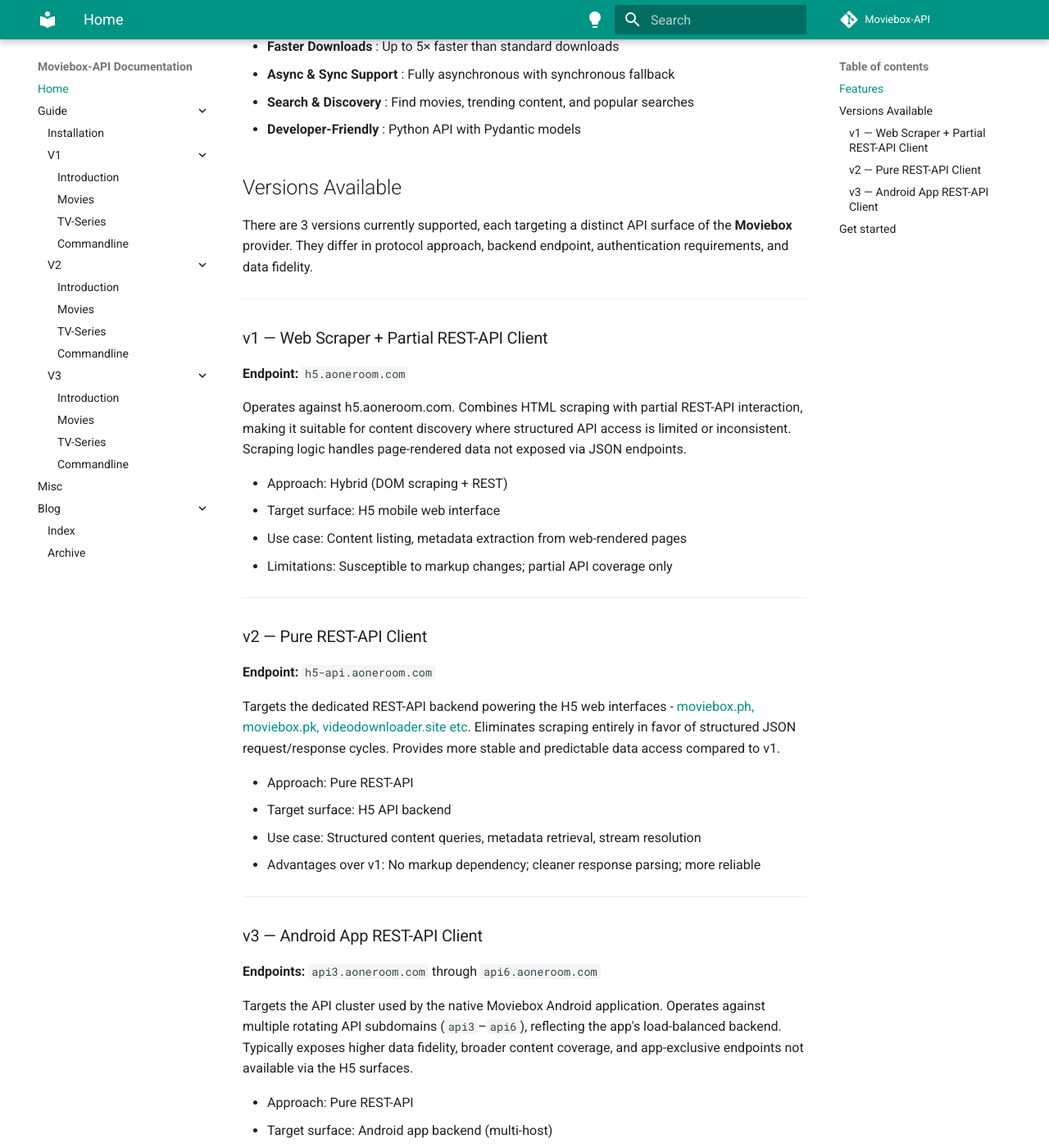
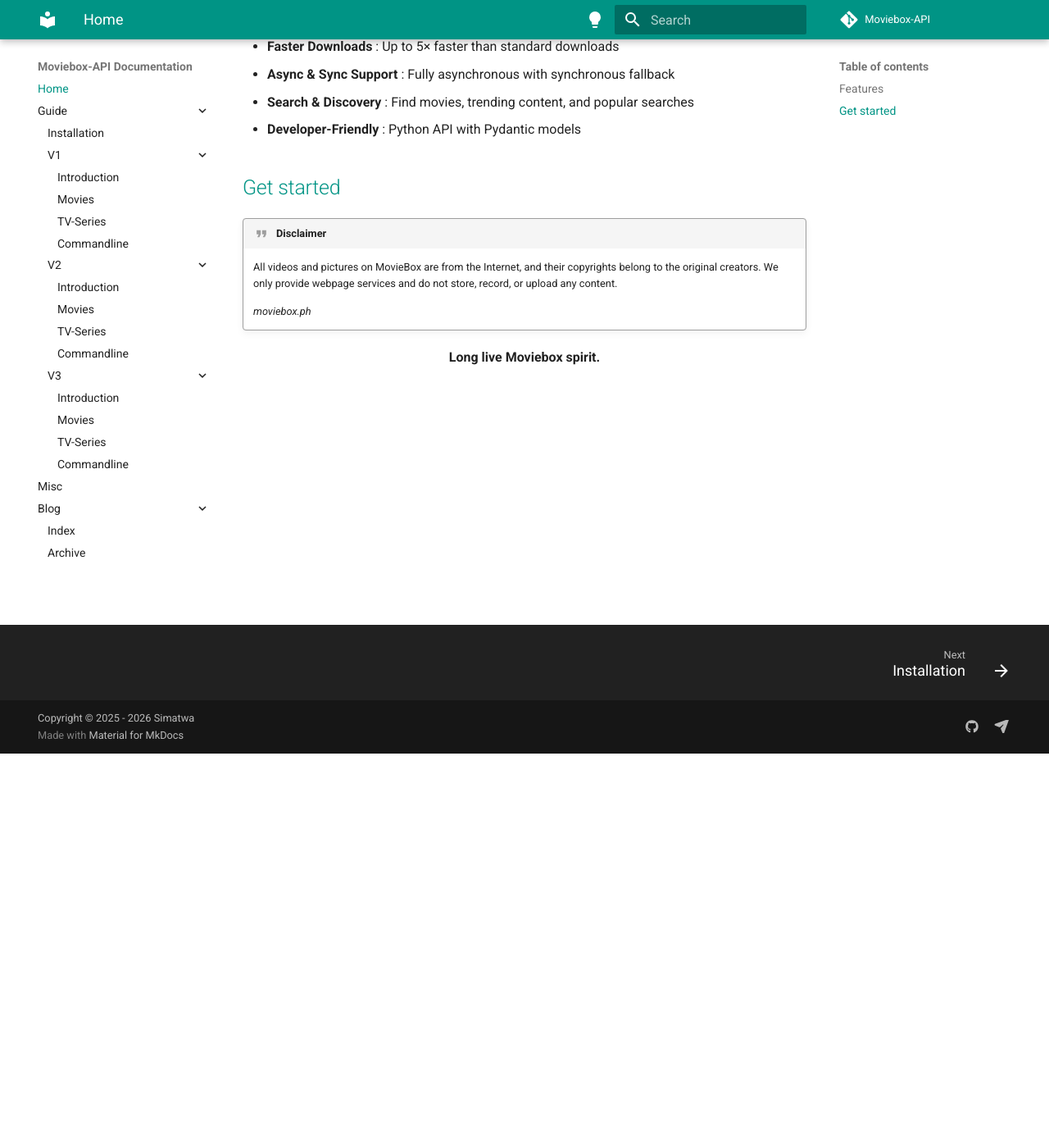
Before and after one commit to Simatwa/moviebox-api, an MkDocs documentation site: the page built from docs/index.md, in a window 1280 px wide and 1400 px high, scrolled down 481 px. Shown: the whole window at 82% size. Built offline with MkDocs 1.6.1 and Material for MkDocs 9.7.7, drawn with Linux system fonts in a browser that asks for light colours; comment, search, counter and statistics services are not loaded; some of the changed text lies outside the part shown.

```diff
--- a/docs/index.md
+++ b/docs/index.md
@@ -23,49 +23,6 @@ Search, discover, download, and stream movies & TV series with subtitles
 * **Search & Discovery** : Find movies, trending content, and popular searches
 * **Developer-Friendly** : Python API with Pydantic models
 
-
-
-## Versions Available
-
-There are 3 versions currently supported, each targeting a distinct API surface of the **Moviebox** provider. They differ in protocol approach, backend endpoint, authentication requirements, and data fidelity.
-
----
-
-### v1 — Web Scraper + Partial REST-API Client
-**Endpoint:** `h5.aoneroom.com`
-
-Operates against h5.aoneroom.com. Combines HTML scraping with partial REST-API interaction, making it suitable for content discovery where structured API access is limited or inconsistent. Scraping logic handles page-rendered data not exposed via JSON endpoints.
-
-- Approach: Hybrid (DOM scraping + REST)
-- Target surface: H5 mobile web interface
-- Use case: Content listing, metadata extraction from web-rendered pages
-- Limitations: Susceptible to markup changes; partial API coverage only
-
----
-
-### v2 — Pure REST-API Client
-**Endpoint:** `h5-api.aoneroom.com`
-
-Targets the dedicated REST-API backend powering the H5 web interfaces - [moviebox.ph, moviebox.pk, videodownloader.site etc](https://github.com/Simatwa/moviebox-api/issues/27). Eliminates scraping entirely in favor of structured JSON request/response cycles. Provides more stable and predictable data access compared to v1.
-
-- Approach: Pure REST-API
-- Target surface: H5 API backend
-- Use case: Structured content queries, metadata retrieval, stream resolution
-- Advantages over v1: No markup dependency; cleaner response parsing; more reliable
-
----
-
-### v3 — Android App REST-API Client
-**Endpoints:** `api3.aoneroom.com` through `api6.aoneroom.com`
-
-Targets the API cluster used by the native Moviebox Android application. Operates against multiple rotating API subdomains (`api3`–`api6`), reflecting the app's load-balanced backend. Typically exposes higher data fidelity, broader content coverage, and app-exclusive endpoints not available via the H5 surfaces.
-
-- Approach: Pure REST-API
-- Target surface: Android app backend (multi-host)
-- Use case: Full content catalog access, app-tier stream quality, extended metadata
-- Advantages over v1/v2: Wider endpoint coverage; app-grade API access; multi-host failover support
-
-
 ## [Get started](./installation.md)
 
 !!! quote "Disclaimer"
```
Also changed, not shown: README.md (+5 -13 lines).
